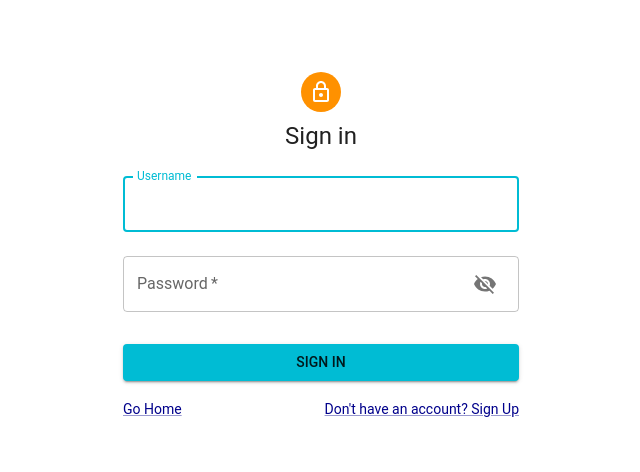
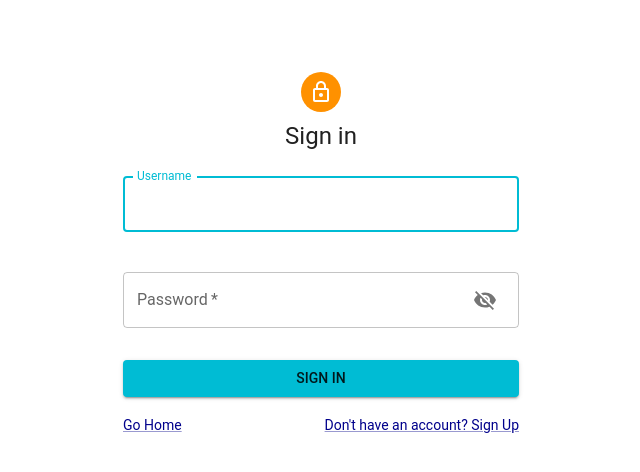
Before and after one commit to hm-yang1/CRUD-website-frontend, a React (Create React App) app: page /login in a window 1280 px wide. Shown: the top 472 px of the page, without its empty margins (319-959 px from the left). Built offline with nearby package versions, Linux system fonts and the light colour scheme; no server answers.

Commit message:
Style changes

```diff
--- a/src/components/comments/CreateComment.tsx
+++ b/src/components/comments/CreateComment.tsx
@@ -71,7 +71,7 @@ export function CreateComment( { postID, IsVisible }: CreateCommentProps) {
                     Submit
                 </Button>
             </Box>
-            {descriptionError && <p className='text-red-500'>{descriptionError}</p>}
+            {descriptionError && <p color='red'>{descriptionError}</p>}
         </Box>
         }
         </div>
--- a/src/pages/Authentication/LoginPage.tsx
+++ b/src/pages/Authentication/LoginPage.tsx
@@ -70,6 +70,8 @@ export default function Login() {
                 Sign in
             </Typography>
             <Box component="form" onSubmit={handleSubmit(onSubmit)} noValidate sx={{ mt: 1 }}>
+                <Grid container spacing={2}>
+                <Grid item xs={12}>
                     <TextField
                     {...register('username',{
                         required: "Username is required"
@@ -86,6 +88,8 @@ export default function Login() {
                     {errors.username && (
                         <p className='text-red-500'>{`${errors.username.message}`}</p>
                     )}
+                </Grid>
+                <Grid item xs={12}>
                     <TextField
                     {...register('password', {
                         required: "Password is required"
@@ -115,6 +119,8 @@ export default function Login() {
                     {errors.password && (
                         <p className='text-red-500'>{`${errors.password.message}`}</p>
                     )}
+                </Grid>
+                </Grid>
                 <Button
                 disabled = {isSubmitting}
                 type="submit"
@@ -124,7 +130,7 @@ export default function Login() {
                 >
                 Sign In
                 </Button>
-                <Grid container>
+                <Grid container justifyContent="flex-end">
                 <Grid item xs>
                     <Link href="/" variant="body2" color={'#00008B'}>
                     Go Home
```
Lines whose indentation alone changed are shown as unchanged.
